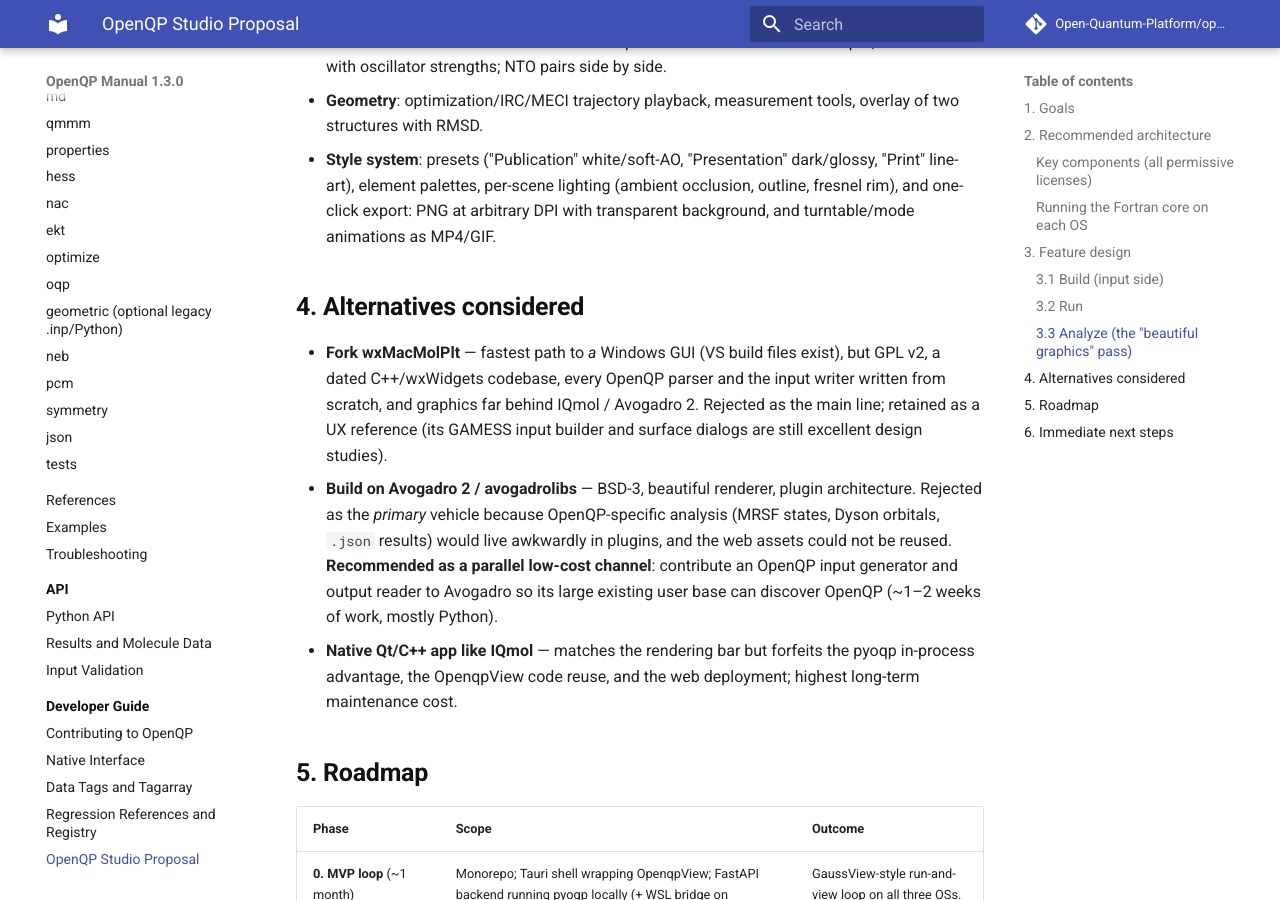
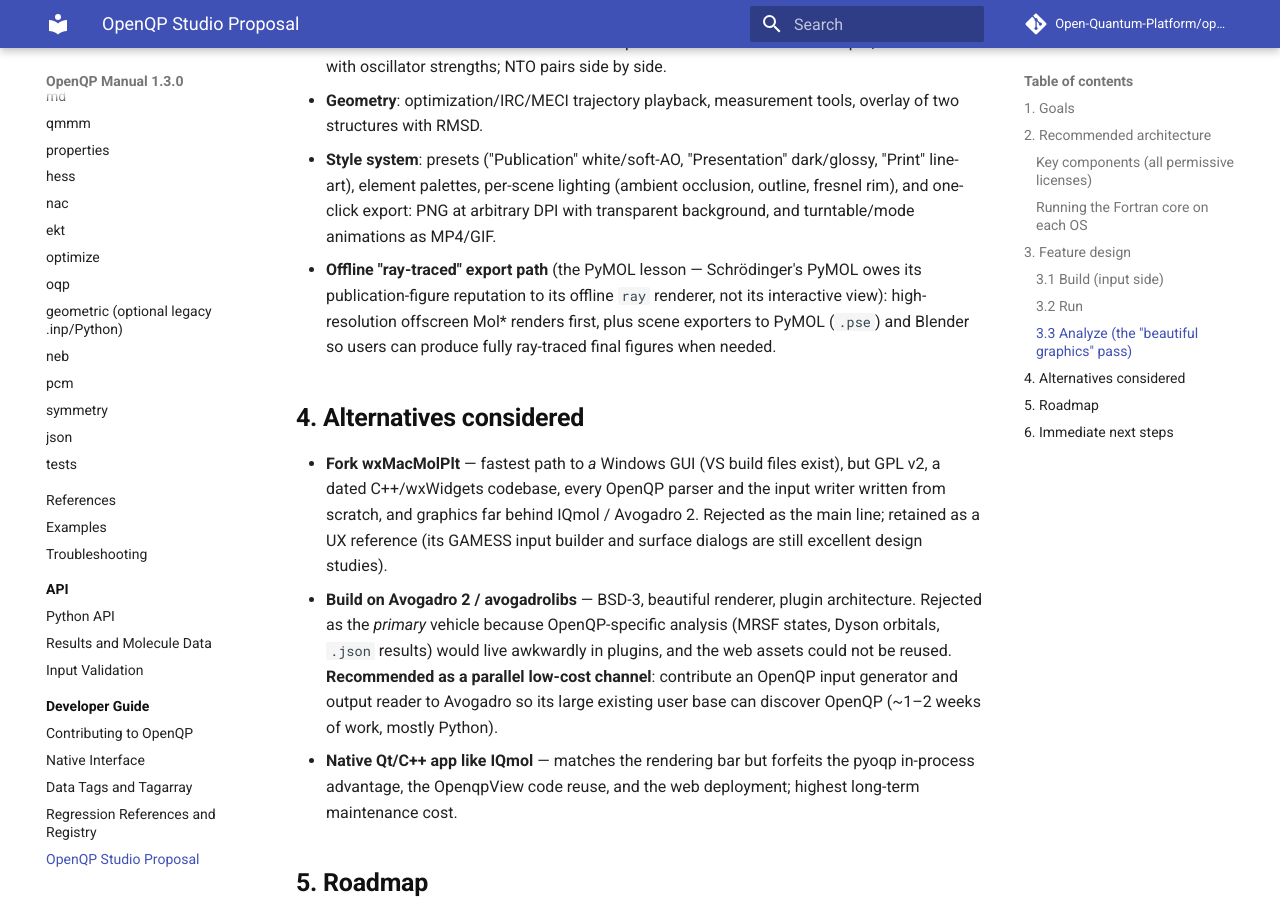
Before and after one commit to Open-Quantum-Platform/openqp-docs, an MkDocs documentation site: the page built from docs/developers/openqp-studio-proposal.md, in a window 1280 px wide and 900 px high, scrolled down 4145 px. Built offline with MkDocs 1.6.1 and Material for MkDocs 9.7.7, drawn with Linux system fonts in a browser that asks for light colours; comment, search, counter and statistics services are not loaded.

Commit message:
Add PyMOL-style offline ray-traced export path to Studio proposal
Co-Authored-By: Claude Fable 5 <noreply@anthropic.com>
Claude-Session: https://claude.ai/code/session_017wAcZDDLgzRxfnTcCW1x4N

```diff
--- a/docs/developers/openqp-studio-proposal.md
+++ b/docs/developers/openqp-studio-proposal.md
@@ -180,6 +180,11 @@ WebGL today.
   (ambient occlusion, outline, fresnel rim), and one-click export:
   PNG at arbitrary DPI with transparent background, and turntable/mode
   animations as MP4/GIF.
+- **Offline "ray-traced" export path** (the PyMOL lesson — Schrödinger's
+  PyMOL owes its publication-figure reputation to its offline `ray`
+  renderer, not its interactive view): high-resolution offscreen Mol*
+  renders first, plus scene exporters to PyMOL (`.pse`) and Blender so users
+  can produce fully ray-traced final figures when needed.
 
 ## 4. Alternatives considered
 
```
